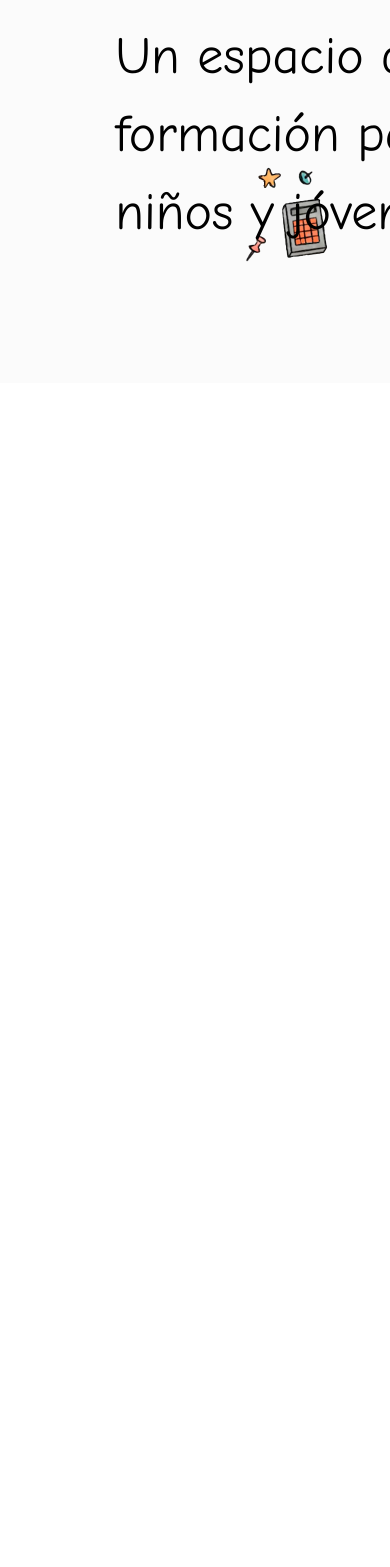
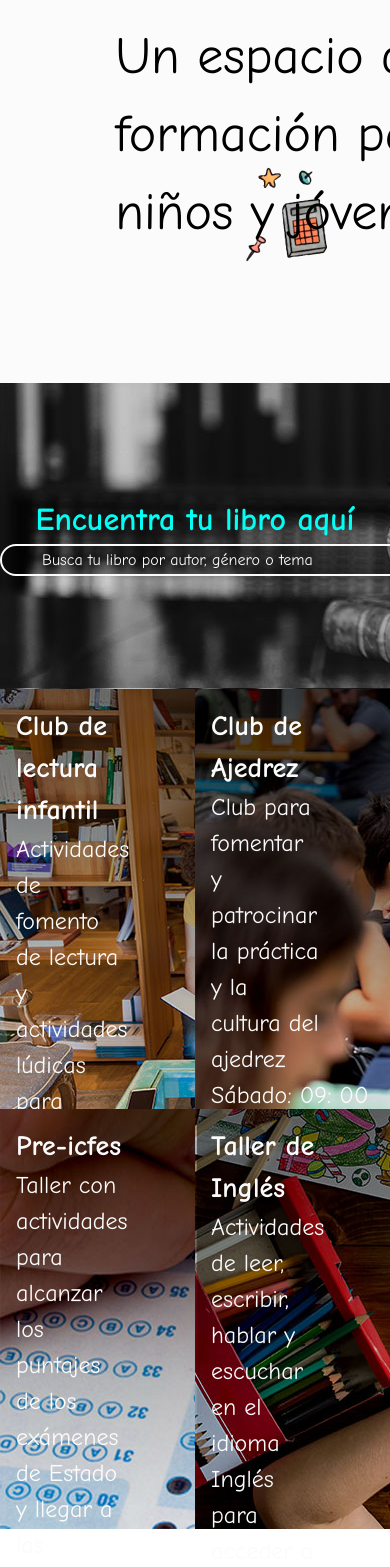
Before and after one commit to juan1988-tech/biblioteams, a React (Vite) app: page / in a window 390 px wide. Shown: the part 241-1808 px from the top of the page. Before the commit the page ends 844 px from the top, so only its background shows below. Built offline with nearby package versions, Linux system fonts and the light colour scheme.

Commit message:
annadir media queries, y componentes de talleres de biblioteca

```diff
--- /dev/null
+++ b/src/components/CathalogBar/CathalogBar.tsx
@@ -0,0 +1,13 @@
+export default function CathalogBar() {
+  return (
+    <section className="h-76.5 flex flex-col bg-[url(/public/images/searchbar/background-search-bar.jpg)] justify-center">
+        <article className="flex flex-col h-auto">
+        <h1 className="text-font-h1-32 text-center font-semibold text-light-blue-button">Encuentra tu libro aquí</h1>
+        <input className="w-111.5 h-8 rounded-full bg-[rgba(0,0,0,.4)] border-2 border-white-font px-10 placeholder-white-font text-font-p mx-auto text-white-font"
+            type="text"
+            placeholder="Busca tu libro por autor, género o tema"
+        />
+        </article>
+    </section>
+  )
+}
--- a/src/components/Header/Header.tsx
+++ b/src/components/Header/Header.tsx
@@ -4,7 +4,7 @@ import { Link } from "react-router-dom";
 
 const Header:React.FC = () => {
   return (
-    <header className="hidden max-w-265.5 h-16 rounded-full border-black border-2 md:flex bg-linear-to-r from-light-gray via-medium-gray to-light-gray px-16 shadow-2xl sticky top-4 mx-auto">
+    <header className="max-tablet-hor:hidden  max-w-265.5 h-16 rounded-full border-black border-2 flex bg-linear-to-r from-light-gray via-medium-gray to-light-gray px-14 shadow-2xl sticky top-4 mx-auto">
       <ul className="w-10/12 h-full inline-flex items-center justify-between">
         {
           HeaderLinks.map((link)=>(
@@ -14,7 +14,7 @@ const Header:React.FC = () => {
          ))
         }
       </ul>
-      <ul className="flex-1 flex items-center justify-between ml-10">
+      <ul className="flex items-center justify-between w-28 ml-10">
             <ToggleBackground/>
             {
               HeaderImageLinks.map((link)=>(
--- /dev/null
+++ b/src/components/Hero/Hero.tsx
@@ -0,0 +1,24 @@
+import React from 'react'
+import { imageHeroList } from "../../elements/ImageHero/data"
+import ImageHero from "../../elements/ImageHero/ImageHero"
+
+export default function Hero():React.ReactNode {
+  return (
+    <section className="h-full w-full bg-white-font">
+      <div className="w-[95%] mx-auto">
+        <article className="flex w-11/12 mx-auto max-w-286">
+          <div className="w-183 h-156 grid grid-cols-[90px_127px_96px_76px_146px_1fr] grid-rows-[169px_89px_149px_1fr]">
+            {imageHeroList.map((book)=>(
+              <ImageHero src={book.src} className={book.className} alt={book.alt}/>
+            ))}
+            <h1 className="text-font-big-64 text-tittle-blue font-semibold col-start-2 col-end-5 row-start-2 row-end-3 justify-self-end">Biblioteams</h1>
+            <p className="text-font-big-52 font-medium col-start-2 col-end-7 row-start-3 row-end-4">Un espacio de formación para niños y jóvenes</p>
+          </div>
+          <figure className="w-125 h-125">
+            <img src="/images/hero/libro-hero.png" alt="Libro Hero" className="w-full h-full" />
+          </figure>
+        </article>
+      </div>
+    </section>
+  )
+}
--- /dev/null
+++ b/src/components/WorkShops/WorkShops.tsx
@@ -0,0 +1,20 @@
+import { workshopCardList } from "./data"
+
+const WorkShops:React.FC = () => {
+  return (
+    <section className="grid grid-cols-2 grid-rows-2 h-full">
+       {
+          workshopCardList.map((workshop)=>(
+            <article className={workshop.className.classNameElement}>
+              <h3 className="font-bold text-font-h2-28">{workshop.tittle}</h3>
+              <p className="text-font-h3-24 w-2/3" >{workshop.description}</p>
+              <p className="text-font-h3-24">{workshop.schedule}</p>
+              <button className={workshop.className.classNameButton}>{workshop.button}</button>
+            </article>
+          ))
+       }
+    </section>
+  )
+}
+
+export default WorkShops
--- /dev/null
+++ b/src/components/WorkShops/data.ts
@@ -0,0 +1,44 @@
+import type { WorkShopCardSet } from "./types"
+
+export const workshopCardList:WorkShopCardSet =[
+    {
+      tittle:"Club de lectura infantil",
+      description:"Actividades de fomento de lectura  y actividades lúdicas para niños y jóvenes",
+      schedule:"Viernes: 05: 00 p.m. - 06: 00 p.m.",
+      className:{
+        classNameElement:"h-105 bg-[url(/public/images/activities/activities-club-infantil.jpg)] bg-no-repeat bg-cover text-white-font p-4",
+        classNameButton:"block w-[256px] h-12 rounded-full text-font-h4-20 text-center bg-green-light-button text-black border-2 border-black mx-auto mt-40 hover:bg-main-black hover:text-white-font hover:duration-400 pointer"
+      },
+      button:"Quiero más información"
+    },
+    {
+      tittle:"Club de Ajedrez",
+      description:"Club para fomentar y patrocinar la práctica y la cultura del ajedrez",
+      schedule:"Sábado: 09: 00 a.m. - 10: 00 a.m.",
+      className:{
+        classNameElement:"h-105 bg-[url(/public/images/activities/activities-club-ajedrez.jpg)] bg-no-repeat bg-cover text-white-font p-4",
+        classNameButton:"block w-[256px] h-12 rounded-full text-font-h4-20 text-center bg-yellow-button text-black border-2 border-black mx-auto mt-40 hover:bg-main-black hover:text-white-font hover:duration-400 pointer"
+      },
+      button:"Quiero más información"
+    },
+    {
+      tittle:"Pre-icfes",
+      description:"Taller con actividades para alcanzar los puntajes de los exámenes de Estado y llegar a las mejores Universidades",
+      schedule:"Sábado: 10: 00 a.m. - 06: 00 a.m.",
+      className:{
+        classNameElement:"h-105 bg-[url(/public/images/activities/activities-pre-icfes.jpg)] bg-no-repeat bg-cover text-white-font p-4",
+        classNameButton:"block w-[256px] h-12 rounded-full text-font-h4-20 text-center bg-light-blue-button text-black border-2 border-black mx-auto mt-40 hover:bg-main-black hover:text-white-font hover:duration-400 pointer"
+      },
+      button:"Quiero más información"
+    },
+    {
+      tittle:"Taller de Inglés",
+      description:"Actividades de leer, escribir, hablar y escuchar en el idioma Inglés para acceder a muchas oportunidades",
+      schedule:"Viernes: 05: 00 p.m. - 06: 00 p.m.",
+      className:{
+        classNameElement:"h-105 bg-[url(/public/images/activities/activities-english-club.jpg)] bg-no-repeat bg-cover text-white-font p-4",
+        classNameButton:"block w-[256px] h-12 rounded-full text-font-h4-20 text-center bg-pink-button text-black border-2 border-black mx-auto mt-40 hover:bg-main-black hover:text-white-font hover:duration-400 pointer"
+      },
+      button:"Quiero más información"
+    },
+  ]
--- /dev/null
+++ b/src/components/WorkShops/types.ts
@@ -0,0 +1,12 @@
+type WorkShopCardProps = {
+  tittle:string,
+  description:string,
+  schedule:string,
+  button:"Quiero más información",
+  className:{
+    classNameElement:string,
+    classNameButton:string,
+  },
+}
+
+export type WorkShopCardSet = WorkShopCardProps[];
--- a/src/index.css
+++ b/src/index.css
@@ -38,6 +38,7 @@
   /*variables para el tamaño de los títulos*/
   --text-font-little-p-12:12px;
   --text-font-little-p-14:14px;
+  --text-font-p:16px;
   --text-font-h4-20:20px;
   --text-font-h3-24:24px;
   --text-font-h2-28:28px;
@@ -45,6 +46,15 @@
   --text-font-big-tittle:36px;
   --text-font-big-52:52px;
   --text-font-big-64:64px;
+
+  /*breakpoints para media queries: responsive design*/
+  --breakpoint-*: initial;
+  --breakpoint-cellphone:320px;
+  --breakpoint-cellphone-hor: 600px;
+  --breakpoint-tablet: 744px;
+  --breakpoint-tablet-hor:1133px;
+  --breakpoint-desktop-1280: 1280px;
+  --breakpoint-desktop-1440: 1440px;
 }
 
 body{
--- a/src/pages/Home/Home.tsx
+++ b/src/pages/Home/Home.tsx
@@ -1,26 +1,14 @@
 import type { JSX } from "react";
-import { imageHeroList } from "../../elements/ImageHero/data"
-import ImageHero from "../../elements/ImageHero/ImageHero"
+import CathalogBar from "../../components/CathalogBar/CathalogBar";
+import Hero from "../../components/Hero/Hero";
+import WorkShops from "../../components/WorkShops/WorkShops";
 
 export default function Home():JSX.Element {
   return (
    <>
-   <section className="h-full w-full bg-white-font">
-      <div className="w-[95%] mx-auto">
-        <article className="flex w-11/12 mx-auto max-w-286">
-          <div className="w-183 h-156 grid grid-cols-[90px_127px_96px_76px_146px_1fr] grid-rows-[169px_89px_149px_1fr]">
-            {imageHeroList.map((book)=>(
-              <ImageHero src={book.src} className={book.className} alt={book.alt}/>
-            ))}
-            <h1 className="text-font-big-64 text-tittle-blue font-semibold col-start-2 col-end-5 row-start-2 row-end-3 justify-self-end">Biblioteams</h1>
-            <p className="text-font-big-52 font-medium col-start-2 col-end-7 row-start-3 row-end-4">Un espacio de formación para niños y jóvenes</p>
-          </div>
-          <figure className="w-125 h-125">
-            <img src="/images/hero/libro-hero.png" alt="Libro Hero" className="w-full h-full" />
-          </figure>
-        </article>
-      </div>
-    </section>
+    <Hero/>
+    <CathalogBar/>
+    <WorkShops/>
     </>
   )
 }
```
